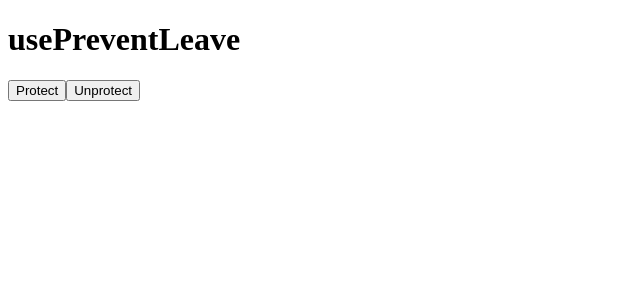
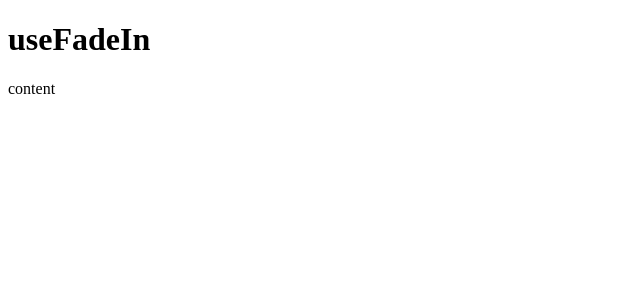
Before and after one commit to kangkyeongseo/react-hooks, a React (Create React App) app: page / in a window 1280 px wide. Shown: the top 300 px of the page, without its empty margins (0-640 px from the left). Built offline with nearby package versions, Linux system fonts and the light colour scheme.

Commit message:
useFadeIn

```diff
--- a/src/App.js
+++ b/src/App.js
@@ -1,23 +1,27 @@
-import React from "react";
+import React, { useEffect, useRef } from "react";
 
-const usePreventLeave = () => {
-  const listener = (event) => {
-    event.preventDefault();
-    event.returnValue = "";
-  };
-  const enablePrevent = () => window.addEventListener("beforeunload", listener);
-  const disablePrevent = () =>
-    window.removeEventListener("beforeunload".listener);
-  return { enablePrevent, disablePrevent };
+const useFadeIn = (duration = 1) => {
+  const element = useRef();
+  useEffect(() => {
+    if (typeof duration !== "number") {
+      return;
+    }
+    if (element.current) {
+      const { current } = element;
+      current.style.transition = `opacity ${duration}s`;
+      current.style.opacity = 1;
+    }
+  }, []);
+  return { ref: element, style: { opacity: 0 } };
 };
 
 const App = () => {
-  const { enablePrevent, disablePrevent } = usePreventLeave();
+  const fadeInH1 = useFadeIn();
+  const fadeInP = useFadeIn(10);
   return (
     <div>
-      <h1>usePreventLeave</h1>
-      <button onClick={enablePrevent}>Protect</button>
-      <button onClick={disablePrevent}>Unprotect</button>
+      <h1 {...fadeInH1}>useFadeIn</h1>
+      <p {...fadeInP}>content</p>
     </div>
   );
 };
```
